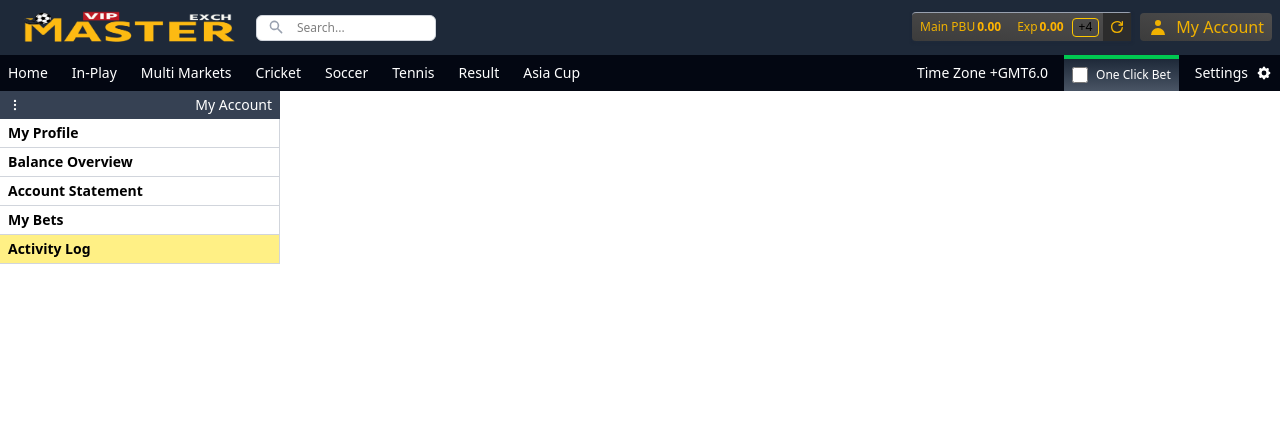
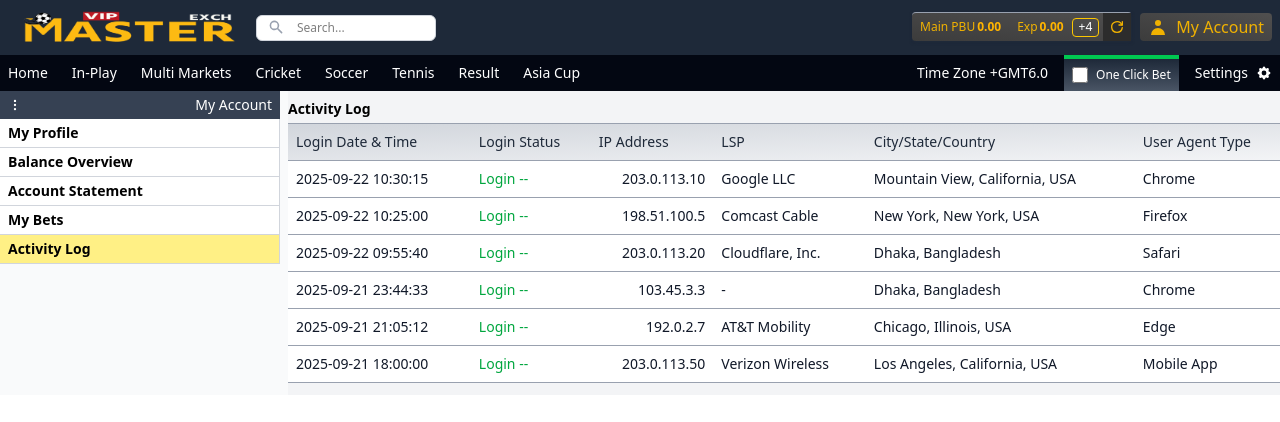
Before and after one commit to tariqjamal057/masterexch_frontend, a React (Vite) app: page /profile/activity-log in a window 1280 px wide. Shown: the top 422 px of the page. Built offline with nearby package versions, Linux system fonts and the light colour scheme.

Commit message:
add activity log page

```diff
--- /dev/null
+++ b/src/pages/UserProfile/ActivityLog.jsx
@@ -0,0 +1,118 @@
+import React from "react";
+
+const ActivityLog = () => {
+  const renderTable = (headers, data) => (
+    <div className="bg-white overflow-hidden my-1">
+      <div className="overflow-x-auto">
+        <table className="min-w-full table-auto border-collapse">
+          <thead className="bg-gradient-to-tl from-gray-100 to-gray-300 text-gray-800">
+            <tr>
+              {headers.map((header, index) => (
+                <th
+                  key={index}
+                  className={`px-2 py-2 text-left text-sm font-medium border-y border-gray-400`}
+                >
+                  {header}
+                </th>
+              ))}
+            </tr>
+          </thead>
+          <tbody className="divide-y divide-gray-200">
+            {data.map((row, rowIndex) => (
+              <tr key={row.id} className={`hover:bg-gray-100 `}>
+                {Object.values(row)
+                  .slice(1)
+                  .map((value, colIndex) => (
+                    <td
+                      key={colIndex}
+                      className={`px-2 py-2 text-sm text-gray-900 border-y border-gray-400 ${
+                        colIndex === 1 ? "text-green-600" : ""
+                      } ${
+                        colIndex === 2 ? "text-right" : ""
+                      }`}
+                    >
+                      {value}
+                    </td>
+                  ))}
+              </tr>
+            ))}
+          </tbody>
+        </table>
+      </div>
+    </div>
+  );
+
+  const headers1 = [
+    "Login Date & Time",
+    "Login Status",
+    "IP Address",
+    "LSP",
+    "City/State/Country",
+    "User Agent Type",
+  ];
+  const tableData1 = [
+    {
+      id: 1,
+      date: "2025-09-22 10:30:15",
+      login_status: "Login --",
+      ip_address: "203.0.113.10",
+      lsp: "Google LLC",
+      city: "Mountain View, California, USA",
+      user_agent: "Chrome",
+    },
+    {
+      id: 2,
+      date: "2025-09-22 10:25:00",
+      login_status: "Login --",
+      ip_address: "198.51.100.5",
+      lsp: "Comcast Cable",
+      city: "New York, New York, USA",
+      user_agent: "Firefox",
+    },
+    {
+      id: 3,
+      date: "2025-09-22 09:55:40",
+      login_status: "Login --",
+      ip_address: "203.0.113.20",
+      lsp: "Cloudflare, Inc.",
+      city: "Dhaka, Bangladesh",
+      user_agent: "Safari",
+    },
+    {
+      id: 4,
+      date: "2025-09-21 23:44:33",
+      login_status: "Login --",
+      ip_address: "103.45.3.3",
+      lsp: "-",
+      city: "Dhaka, Bangladesh",
+      user_agent: "Chrome",
+    },
+    {
+      id: 5,
+      date: "2025-09-21 21:05:12",
+      login_status: "Login --",
+      ip_address: "192.0.2.7",
+      lsp: "AT&T Mobility",
+      city: "Chicago, Illinois, USA",
+      user_agent: "Edge",
+    },
+    {
+      id: 6,
+      date: "2025-09-21 18:00:00",
+      login_status: "Login --",
+      ip_address: "203.0.113.50",
+      lsp: "Verizon Wireless",
+      city: "Los Angeles, California, USA",
+      user_agent: "Mobile App",
+    },
+  ];
+
+  return (
+    <div className="py-2  bg-gray-100">
+      <h2 className="text-sm font-semibold">Activity Log</h2>
+      {renderTable(headers1, tableData1)}
+    </div>
+  );
+};
+
+export default ActivityLog;
--- a/src/pages/UserProfile/Layout.jsx
+++ b/src/pages/UserProfile/Layout.jsx
@@ -38,9 +38,9 @@ const UserProfileLayout = () => {
   ];
 
   return (
-    <div className="w-full overflow-visible">
-      <header className="flex flex-col">
-        <div className="w-full flex justify-between items-center gap-x-4 bg-gray-800 px-2 py-1 overflow-visible">
+    <div className="w-full min-w-[100vw] overflow-x-auto">
+      <header className="flex flex-col min-w-[1200px]">
+        <div className="w-full flex justify-between items-center gap-x-4 bg-gray-800 px-2 py-1">
           <div className="flex justify-center items-center gap-2">
             <Link to="/" className="flex items-center">
               <img
@@ -71,7 +71,7 @@ const UserProfileLayout = () => {
                 </span>
               </div>
               <div className="flex justify-center items-center">
-                <div className="py-[0.3px] px-1.5 rounded border border-yellow-400 me-1">
+                <div className="py-[0.3px] px-1.5 rounded border border-yellow-400 me-1 text-white">
                   +4
                 </div>
                 <div className="bg-[#2c2c2c] text-base p-1.5 font-bold text-yellow-500">
@@ -85,7 +85,7 @@ const UserProfileLayout = () => {
             </div>
           </div>
         </div>
-        <div className="w-full flex justify-between items-center gap-x-4 bg-gray-950 px-2 overflow-visible">
+        <div className="w-full flex justify-between items-center gap-x-4 bg-gray-950 px-2">
           <div className="flex items-center gap-6 text-white ">
             {navigationItems.map((item, index) => (
               <Link key={index} to="#" className="text-sm font-medium">
@@ -105,16 +105,16 @@ const UserProfileLayout = () => {
           </div>
         </div>
       </header>
-      <div className="flex items-center gap-2 w-70">
-        <div className="flex flex-col w-full">
-          <div className="flex justify-between items-center text-white bg-gray-700 text-sm px-2 py-1">
+      <div className="flex gap-2 w-full bg-gray-50 min-w-[1200px]">
+        <div className="flex flex-col w-70">
+          <div className="flex justify-between items-center text-white bg-gray-700 text-sm px-2 py-1 w-70 flex-nowrap">
             <HiOutlineDotsVertical />
             My Account
           </div>
           {sideBarItemsWithHref.map((item, index) => (
-            <Link key={index} to={item.href}>
+            <Link key={index} to={item.href} className="w-70">
               <div
-                className={`flex justify-between items-center text-black text-sm px-2 py-1 border-b border-gray-300 border-r font-semibold ${
+                className={`flex justify-between items-center text-black text-sm px-2 py-1 border-b border-gray-300 border-r font-semibold bg-white w-70 ${
                   path.pathname.includes(item.href) ? "bg-yellow-200" : ""
                 }`}
               >
@@ -123,6 +123,9 @@ const UserProfileLayout = () => {
             </Link>
           ))}
         </div>
+        <div className="flex-1 min-w-[calc(100vw-280px)]">
+          <Outlet />
+        </div>
       </div>
     </div>
   );
```
